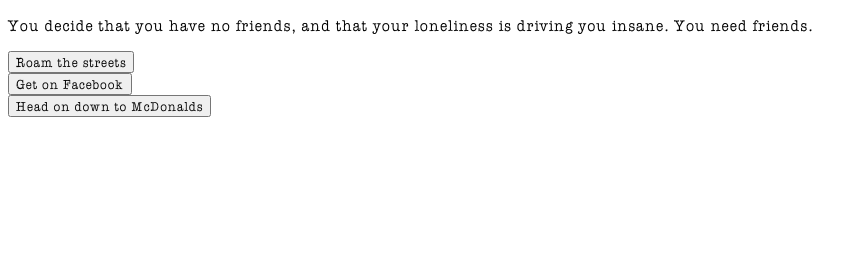
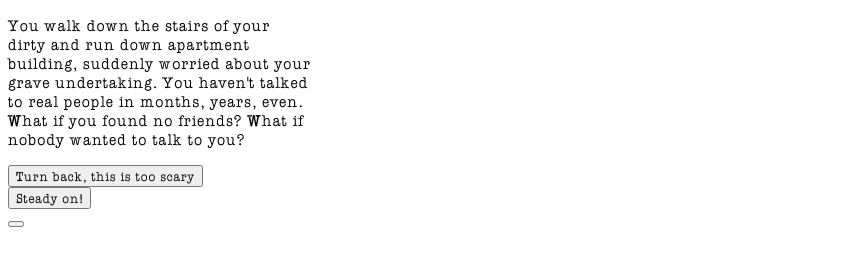
Before and after one commit to BRFNGRNBWS/yhnfs, a plain HTML site: page index.html in a window 1280 px wide. Both pictures are taken after a click on the button "Roam the streets". Shown: the whole page, without its empty margins (0-868 px from the left). Drawn offline with nearby package versions, Linux system fonts and the light colour scheme.

Commit message:
template and working

```diff
--- a/YHNFS.css
+++ b/YHNFS.css
@@ -5,4 +5,9 @@
 
 body, html, a, button {
     font-family: afl;
+
 }
+
+html {
+	width: 25vw;
+}
--- a/index.html
+++ b/index.html
@@ -12,8 +12,8 @@
 	</head>
 	<body>
 		<p id="prompt"></p>
-		<button id="1" onclick="click = 1; clearTimeout(waits);"></button><br>
-		<button id="2" onclick="click = 2; clearTimeout(waits);"></button><br>
-		<button id="3" onclick="click = 3; clearTimeout(waits);"></button><br>
+		<button id="1" onclick="clicked(1);"></button><br>
+		<button id="2" onclick="clicked(2);"></button><br>
+		<button id="3" onclick="clicked(3);"></button><br>
 	</body>
 </html>
--- a/yhnfs.js
+++ b/yhnfs.js
@@ -1,28 +1,63 @@
-click = 0;
-torf = false;
-waits = null;
+/*
+TEMPLATE
+*
+INDENT CORRECTLY PLZ OR I WILL BE LIKE MAD AND STUFF
+*
 
-function set(p, o, tw, th){
+interval = setInterval(function(){
+	if(click == 1){
+		setprompt("");
+		sets("", "", "");
+	}else if(click == 2){
+		setprompt("");
+		sets("", "", "");
+	}else if(click == 3){
+		setprompt("");
+		sets("", "", "");
+	}
+}, 100);
+
+*
+*/
+
+var click = 0;
+var torf = false;
+var interval;
+
+function clicked(num){
+	click = num;
+}
+
+function setprompt(p){
 	$("#prompt").text(p);
+	clearInterval(interval);
+}
+
+function sets(o, tw, th){
 	$("#1").text(o);
 	$("#2").text(tw);
 	$("#3").text(th);
-	waits = setTimeout(function(){}, 999999999999999999999999999999999999999999);
 }
 
-
+//THIS IS THE THING TO EDIT FOR THE STUFF
 function start(){
-	set("You decide that you have no friends, and that your loneliness is driving you insane. You need friends.", "Roam the streets", "Get on Facebook", "Head on down to McDonalds");
+	setprompt("You decide that you have no friends, and that your loneliness is driving you insane. You need friends.");
+	sets("Roam the streets", "Get on Facebook", "Head on down to McDonalds");
+	interval = setInterval(function(){
 		if(click == 1){
-			set("You walk down the stairs of your dirty and run down apartment building, suddenly worried about your grave undertaking. You haven't talked to real people in months, <i>years,</i> even. What if you found no friends? What if nobody wanted to talk to you?", "Turn back, this is too scary", "Steady on, lad!", "");
+			interval = setInterval(function(){
+				setprompt("You walk down the stairs of your dirty and run down apartment building, suddenly worried about your grave undertaking. You haven't talked to real people in months, years, even. What if you found no friends? What if nobody wanted to talk to you?");
+				sets("Turn back, this is too scary", "Steady on!", "");
 				if(click == 1){
 
 				}else if(click == 2){
 
 				}
+			}, 100);
 		}else if(click == 2){
 
 		}else if(click == 3){
 
 		}
+	}, 100);
 }
```
Lines whose indentation alone changed are shown as unchanged.
